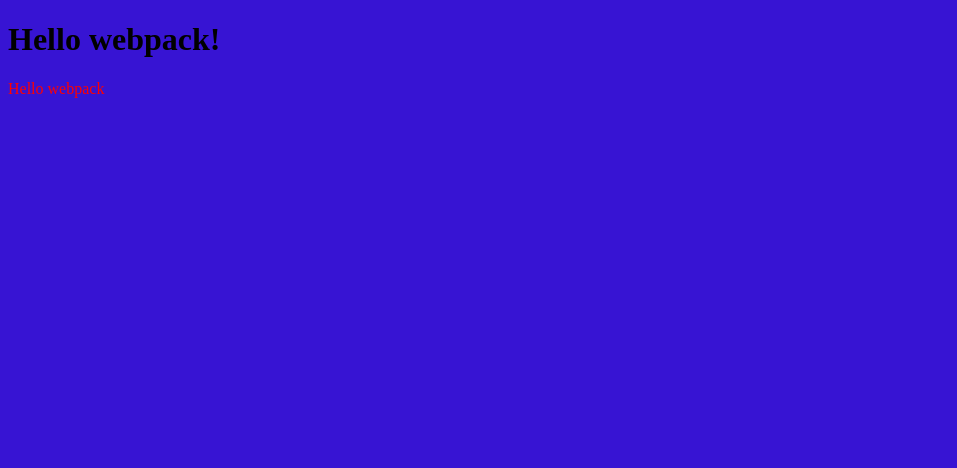
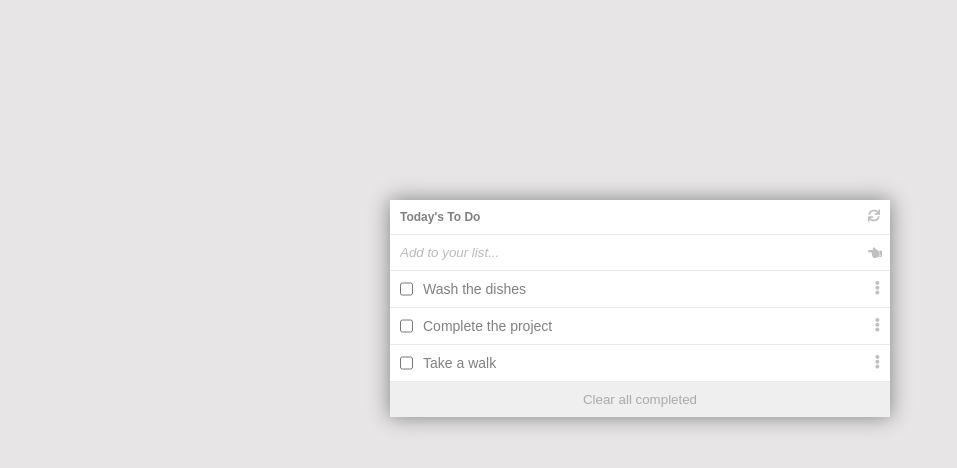
Before and after one commit to ErikStoupignan/ToDoList-Project, a website built with webpack: page src/index.html in a window 1280 px wide. Shown: the whole page, without its empty margins (0-957 px from the left). Built offline with nearby package versions, Linux system fonts and the light colour scheme.

Commit message:
End the setup and add style to html file

```diff
--- a/src/index.html
+++ b/src/index.html
@@ -4,8 +4,29 @@
     <meta charset="UTF-8">
     <meta name="viewport" content="width=device-width, initial-scale=1.0">
     <title>Wbpack Exercise</title>
+
+    <!-- Link to FontAwesome page -->
+    <link rel="stylesheet" href="https://use.fontawesome.com/releases/v5.8.2/css/all.css"
+    integrity="sha384-oS3vJWv+0UjzBfQzYUhtDYW+Pj2yciDJxpsK1OYPAYjqT085Qq/1cq5FLXAZQ7Ay"
+    crossorigin="anonymous"/>
+
 </head>
 <body>
-    <h1>Hello webpack!</h1>
+    <div id="container-list">
+
+        <h1 id="toDoList-title"><span>Today's To Do</span><i class="fas fa-sync"></i></h1>
+        <div id="div-container-inputList">
+            <input placeholder="Add to your list... " id="input-list" type="text">
+            <i id="icon-input" class="fas fa-hand-point-left"></i>
+        </div>
+
+        <!-- Space/ul to prinf the array from JavaScript -->
+        <ul id="ul-container-list"></ul>
+
+        <button type="submit" id="clearbtn-list">Clear all completed</button>
+
+    </div>
+
+    <script src="index.js"></script>
 </body>
 </html>
--- a/src/index.js
+++ b/src/index.js
@@ -1,14 +1,41 @@
 import _ from 'lodash';
 import './style.css';
 
-function component() {
-  const element = document.createElement('div');
 
-  // Lodash, now imported by this script
-  element.innerHTML = _.join(['Hello', 'webpack'], ' ');
-  element.classList.add('hello');
 
-  return element;
-}
+const arrayList = [
+  {
+    description: "Wash the dishes",
+    complete: false,
+    index: 0,
+  },
+  {
+    description: "Complete the project",
+    complete: false,
+    index: 1,
+  },
+  {
+    description: "Take a walk",
+    complete: false,
+    index: 2,
+  }
+];
 
-document.body.appendChild(component());
+function displayList () {
+  document.getElementById('ul-container-list').innerHTML = arrayList.map((items) =>
+    `<li id="listElement${items.index}"><input name="listElement${items.index}" type="checkbox"> ${items.description} <i class="fas fa-ellipsis-v"></i></li>`
+  ).join('');
+};
+displayList ()
+
+document.getElementById('ul-container-list').addEventListener('click',(e) => {
+  // document.getElementById(`${e.target.value}`).classList.toggle('text-crossLine');
+  console.log(e.target.name);
+});
+
+document.getElementById('clearbtn-list').addEventListener('click', () => {
+  document.getElementById('ul-container-list').innerHTML = (
+    '<li class="testing-btn"> Testing delete list for 2 seconds </li>'
+  );
+  setInterval(displayList,2000);
+});
--- a/src/style.css
+++ b/src/style.css
@@ -1,7 +1,111 @@
-body {
-  background-color: rgb(55, 20, 211);
+* {
+  margin: 0;
+  padding: 0;
+  box-sizing: border-box;
 }
 
-.hello {
+i {
+  opacity: 50%;
+}
+
+:root {
+  --width-table-content: 100%;
+  --padding-table-content: 10px;
+  --border-bottom-list: 1px solid rgba(128, 128, 128, 0.164);
+}
+
+body {
+  font-family: Arial, Helvetica, sans-serif;
+  font-size: 14px;
+  background-color: rgba(192, 189, 189, 0.381);
+  color: gray;
+}
+
+/* div container */
+#container-list {
+  box-shadow: 0 0 20px;
+  background-color: white;
+  width: 80%;
+  margin: 0 auto;
+  margin-top: 25vh;
+  max-width: 500px;
+  grid-auto-rows: auto;
+  cursor: pointer;
+}
+
+/* title of the list */
+#toDoList-title {
+  font-size: 12px;
+  display: flex;
+  justify-content: space-between;
+  padding: var(--padding-table-content);
+  border-bottom: var(--border-bottom-list);
+}
+
+/* input to add books */
+#div-container-inputList {
+  display: flex;
+  position: relative;
+}
+
+#icon-input {
+  display: flex;
+  align-items: center;
+  justify-content: center;
+  position:absolute;
+  right: 8px;
+  top: 50%;
+  bottom: 50%;
+  cursor: text;
+}
+
+#input-list {
+  width: var(--width-table-content);
+  padding: var(--padding-table-content);
+  border: none;
+  outline: none;
+  border-bottom: var(--border-bottom-list);
+}
+
+::placeholder {
+  border: none;
+  font-style: oblique;
+  opacity: 50%;
+  outline: none;
+}
+
+/* ul */
+#ul-container-list {
+  list-style: none;
+}
+
+/* li */
+#ul-container-list li{
+  list-style: none;
+  display: flex;
+  gap: 10px;
+  padding: var(--padding-table-content);
+  border-bottom: var(--border-bottom-list);
+}
+
+#ul-container-list li i{
+  margin-left: auto;
+}
+
+#clearbtn-list {
+  border: none;
+  width: var(--width-table-content);
+  padding: var(--padding-table-content);
+  color: rgba(128, 128, 128, 0.622);
+  cursor: pointer;
+}
+
+.testing-btn {
+  display: flex;
+  justify-content: center;
   color: red;
 }
+
+.text-crossLine {
+  text-decoration: line-through !important;
+}
```
